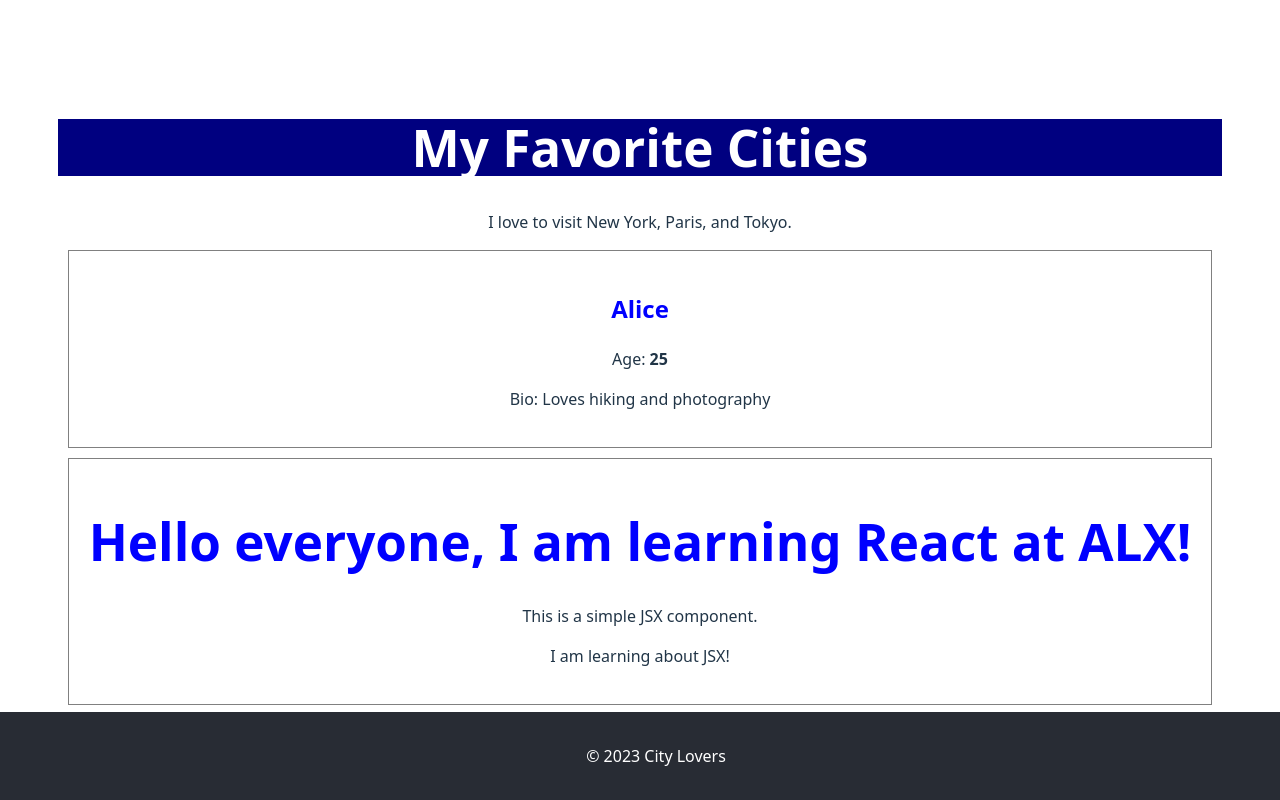
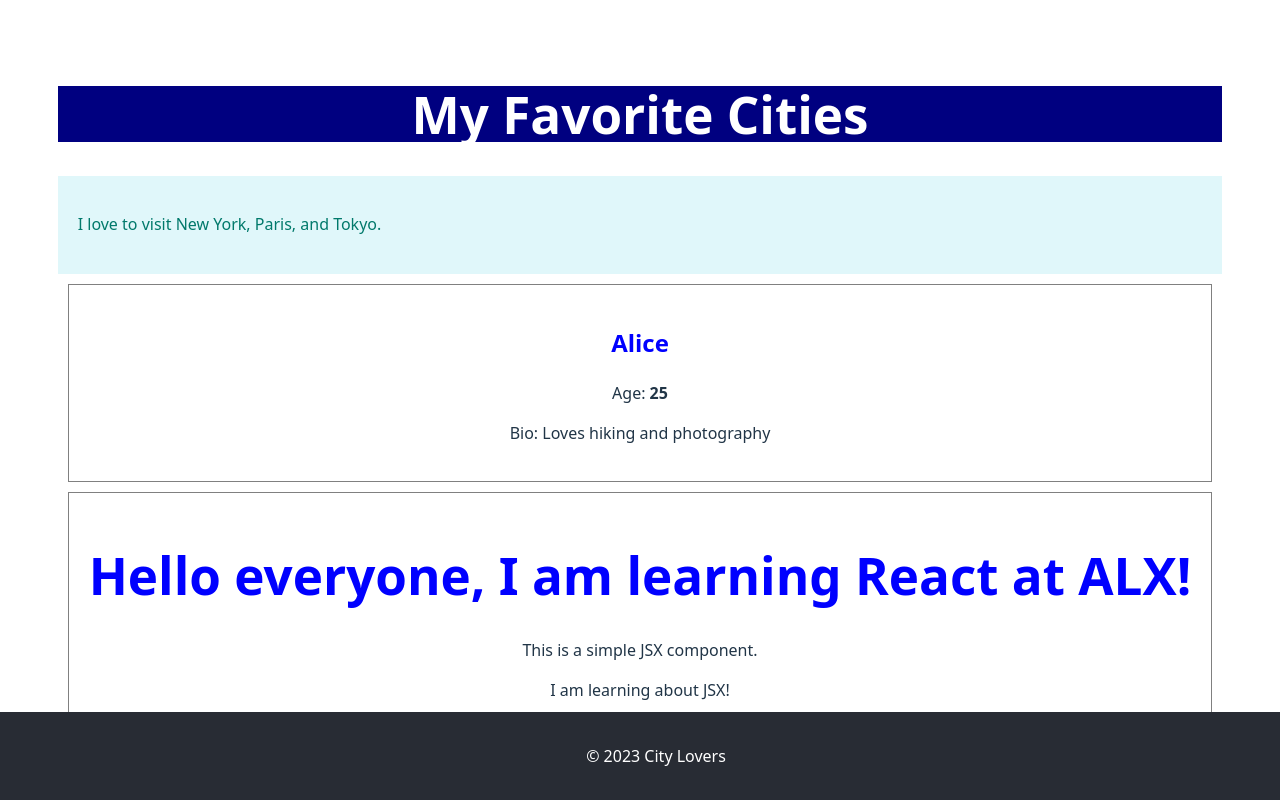
Before and after one commit to AnnCKaroki/alx-fe-reactjs, a React (Vite) app in the folder alx-react-app-new/: page / in a window 1280 px wide. Built offline with nearby package versions, Linux system fonts and the light colour scheme.

Commit message:
add inline styling

```diff
--- a/alx-react-app-new/src/components/MainContent.jsx
+++ b/alx-react-app-new/src/components/MainContent.jsx
@@ -1,13 +1,16 @@
-function MainContent() {
+function MainContent(){
+return(
+<main style={{
+      padding: '20px',
+      backgroundColor: '#e0f7fa',
+      color: '#00796b',
+      textAlign: 'left',
+      lineHeight: '1.6'
+    }}>
+  <p>I love to visit New York, Paris, and Tokyo.</p>
+</main>
 
-    return (
-        <div>
-            <main>
-                <p>I love to visit New York, Paris, and Tokyo.</p>
-            </main>
-        </div>
-    )
-
+);
 }
 
-export default MainContent
+export default MainContent;
--- a/alx-react-app-new/src/components/UserProfile.jsx
+++ b/alx-react-app-new/src/components/UserProfile.jsx
@@ -1,4 +1,4 @@
-const UserProfile = (props) => {
+function UserProfile(props) {
   return (
     <div style={{ padding: '20px', margin: '10px', border: '1px solid gray' }}>
       <h2 style={{ color: 'blue' }}>{props.name}</h2>
```
